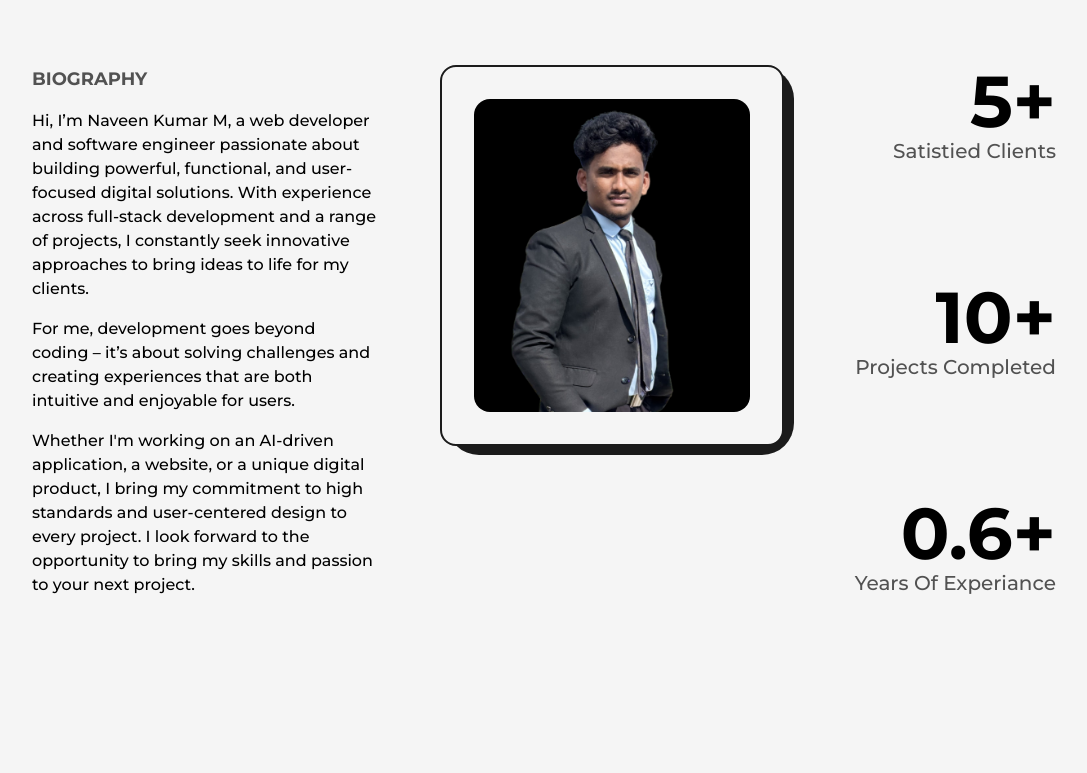
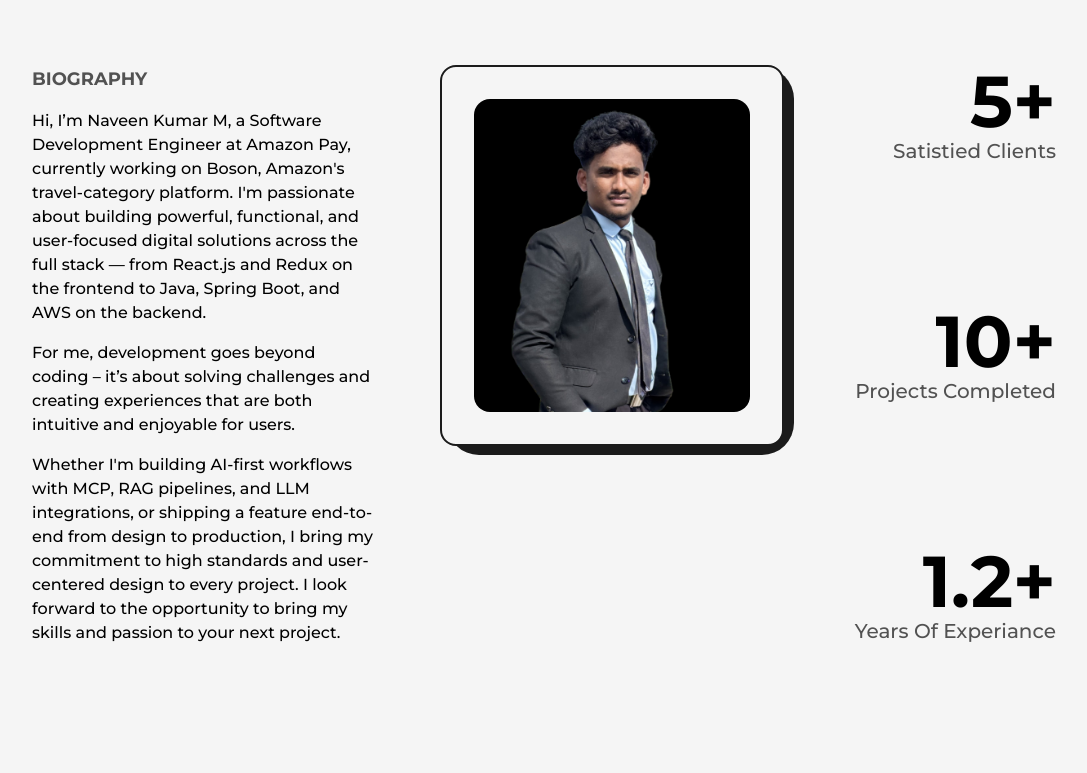
Before and after one commit to Naveee08/Naveen-Kumar-Portfolio, a Next.js app: page /about in a window 1280 px wide. Shown: the part 367-1140 px from the top of the page, without its empty margins (96-1183 px from the left). Built offline with nearby package versions, Linux system fonts and the light colour scheme.

Commit message:
Update about.js
Update with the latest changes

```diff
--- a/src/pages/about.js
+++ b/src/pages/about.js
@@ -53,9 +53,9 @@ const about = () => {
                        <div className='grid w-full grid-cols-8 gap-16 sm:gap-8'>
                         <div className="col-span-3 flex flex-col items-start justify-start xl:col-span-4 md:order-2 md:col-span-8">
                             <h2 className='mb-4 text-lg font-bold uppercase text-dark/75 dark:text-light/75'>Biography</h2>
-                            <p className="font-medium">Hi, I’m Naveen Kumar M, a web developer and software engineer passionate about building powerful, functional, and user-focused digital solutions. With experience across full-stack development and a range of projects, I constantly seek innovative approaches to bring ideas to life for my clients.</p>
+                            <p className="font-medium">Hi, I’m Naveen Kumar M, a Software Development Engineer at Amazon Pay, currently working on Boson, Amazon's travel-category platform. I'm passionate about building powerful, functional, and user-focused digital solutions across the full stack — from React.js and Redux on the frontend to Java, Spring Boot, and AWS on the backend.</p>
                             <p className=" my-4 font-medium">For me, development goes beyond coding – it’s about solving challenges and creating experiences that are both intuitive and enjoyable for users.</p>
-                            <p className="font-medium">Whether I'm working on an AI-driven application, a website, or a unique digital product, I bring my commitment to high standards and user-centered design to every project. I look forward to the opportunity to bring my skills and passion to your next project. </p>
+                            <p className="font-medium">Whether I'm building AI-first workflows with MCP, RAG pipelines, and LLM integrations, or shipping a feature end-to-end from design to production, I bring my commitment to high standards and user-centered design to every project. I look forward to the opportunity to bring my skills and passion to your next project. </p>
                         </div>
 
                         <div className='col-span-3 relative h-max rounded-2xl border-2 border-solid border-dark
@@ -89,7 +89,7 @@ const about = () => {
 
                             <div className=" flex flex-col items-end justify-center xl:items-center">
                                 <span className='inline-block text-7xl font-bold md:text-6xl sm:text-5xl xs:text-4xl'>
-                                    0.6+
+                                    1.2+
                                 </span>
                                 <h2 className=' text-xl font-medium capitalize text-dark/75 dark:text-light/75 xl:text-center md:text-lg sm:text-base xs:text-sm'>Years of Experiance</h2>
                             </div>
```
